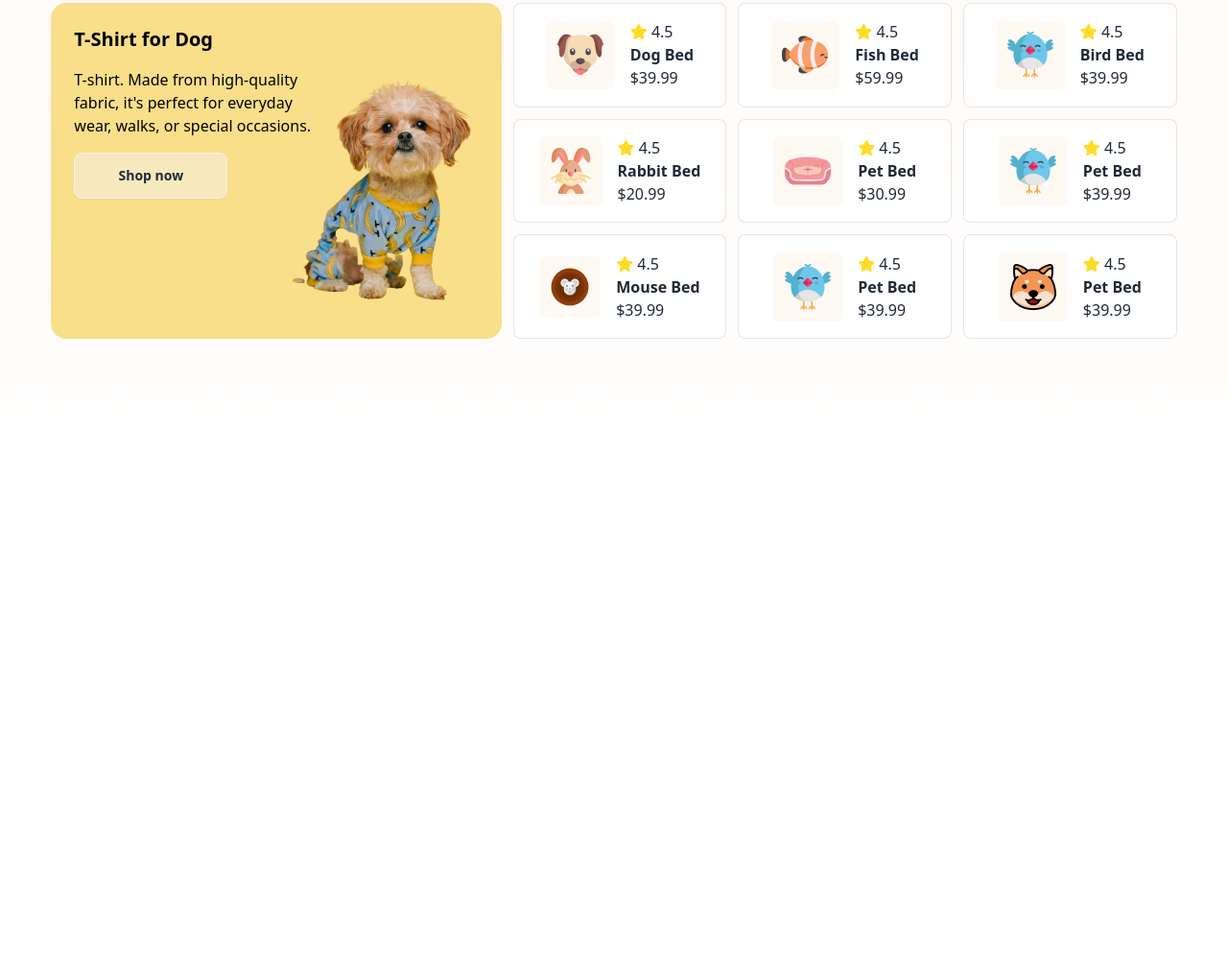
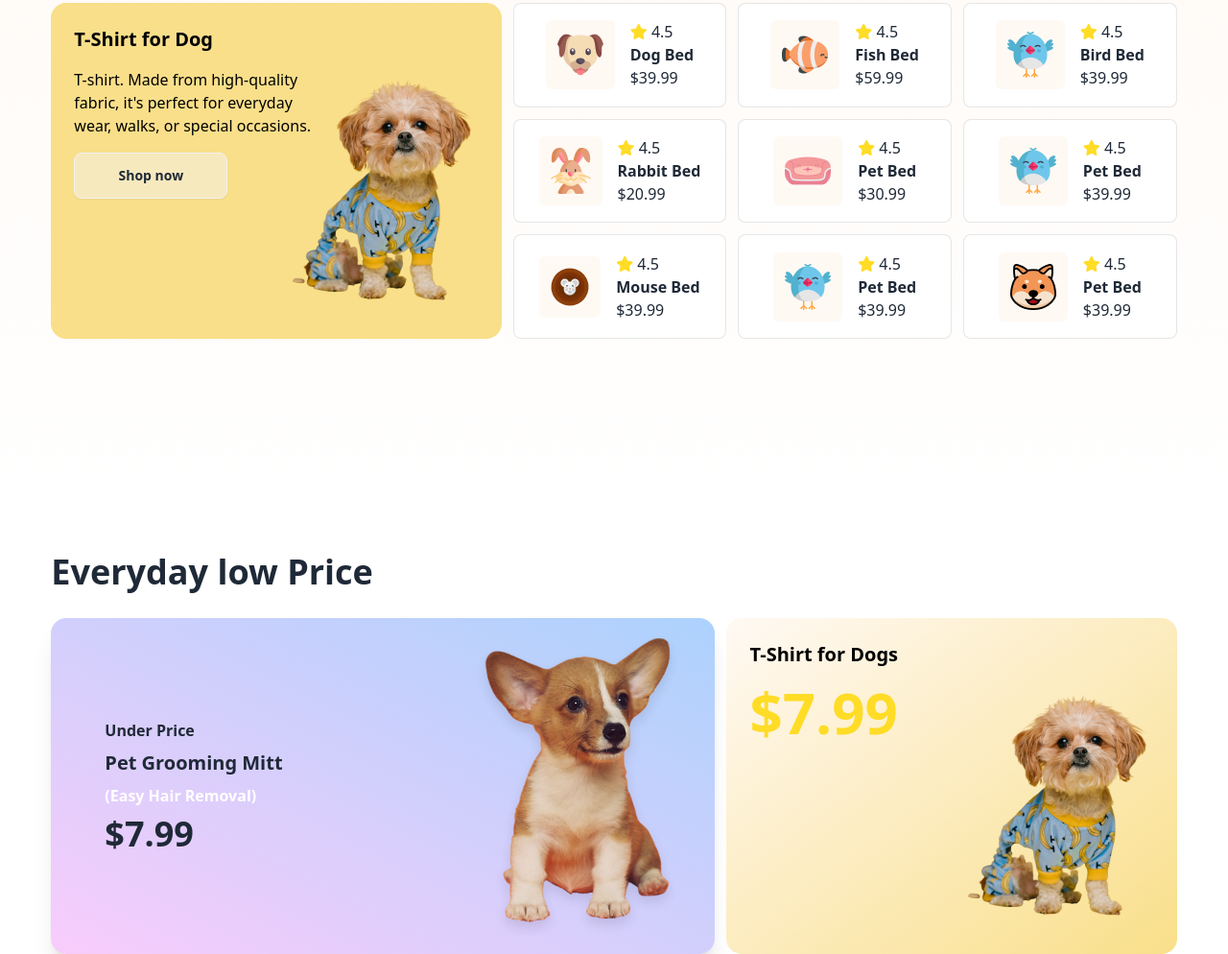
Before and after one commit to sohanpk24/B11-A3-meow-magic, a plain HTML site: page index.html in a window 1280 px wide. Shown: the part 1252-2246 px from the top of the page at 96% size. Before the commit the page ends 1796 px from the top, so only its background shows below. Drawn offline with nearby package versions, Linux system fonts and the light colour scheme.

Commit message:
price section complet

```diff
--- a/index.html
+++ b/index.html
@@ -323,6 +323,39 @@
         </section>
 
 
+        <!-- price section -->
+         <section class="w-11/12 mb-20 mx-auto">
+          <h1 class="text-2xl font-bold mb-7 md:text-4xl">Everyday low Price</h1>
+          <div class="grid gap-3 flex-row md:flex">
+
+            <div class="card md:w-[59%] h-[350px] card-side flex justify-center items-center bg-gradient-to-tr from-[rgb(248,204,251)] to-[rgb(172,210,253)] shadow-xl">
+              <div class="w-3/5 space-y-2 pl-14">
+                <p class="font-bold">Under Price</p>
+                <h6 class="card-title font-bold">Pet Grooming Mitt</h6>
+                <p class="text-white font-semibold">(Easy Hair Removal)</p>
+                <h1 class="text-4xl font-bold">$7.99</h1>
+              </div>
+              <figure>
+                <img
+                  class="w-[280px]"
+                  src="c1-assets/cute-dog-mid.png"
+                  alt="Movie" />
+              </figure>
+            </div>
+            <div class="card bg-gradient-to-br from-[rgb(255,249,244)] to-[rgb(249,223,138)]  md:w-[40%] h-[350px] relative text-primary-content">
+              <div class=" p-5 md:p-6 space-y-4 text-black md:space-y-4 w-2/3">
+                <h2 class="card-title font-bold">T-Shirt for Dogs</h2>
+                <h1 class="text-6xl font-bold text-[rgb(255,220,38)]">$7.99</h1>
+
+              </div>
+              <div class="card-actions justify-end absolute right-0">
+                <img src="c1-assets/cute-pet-small.png" alt="">
+              </div>
+            </div>
+          </div>
+         </section>
+
+
     </main>
 
     <!-- footer section -->
```
